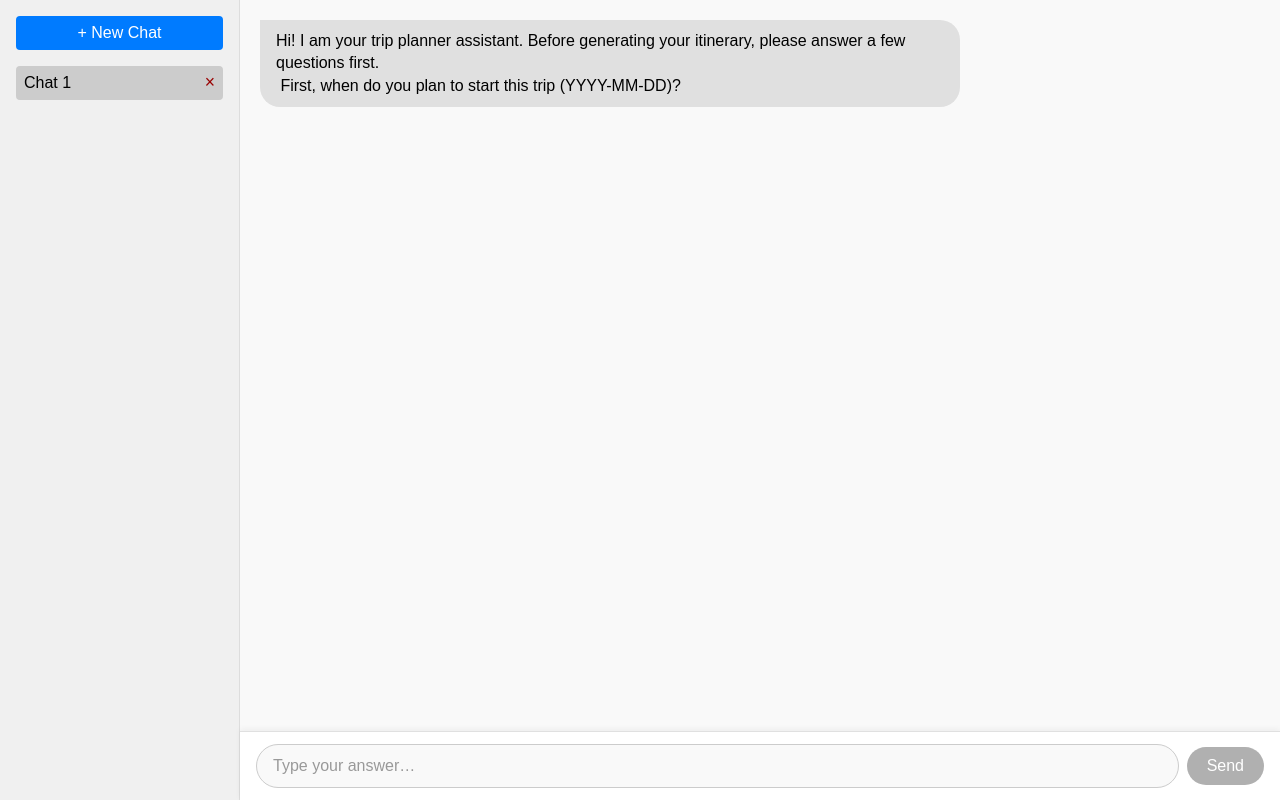
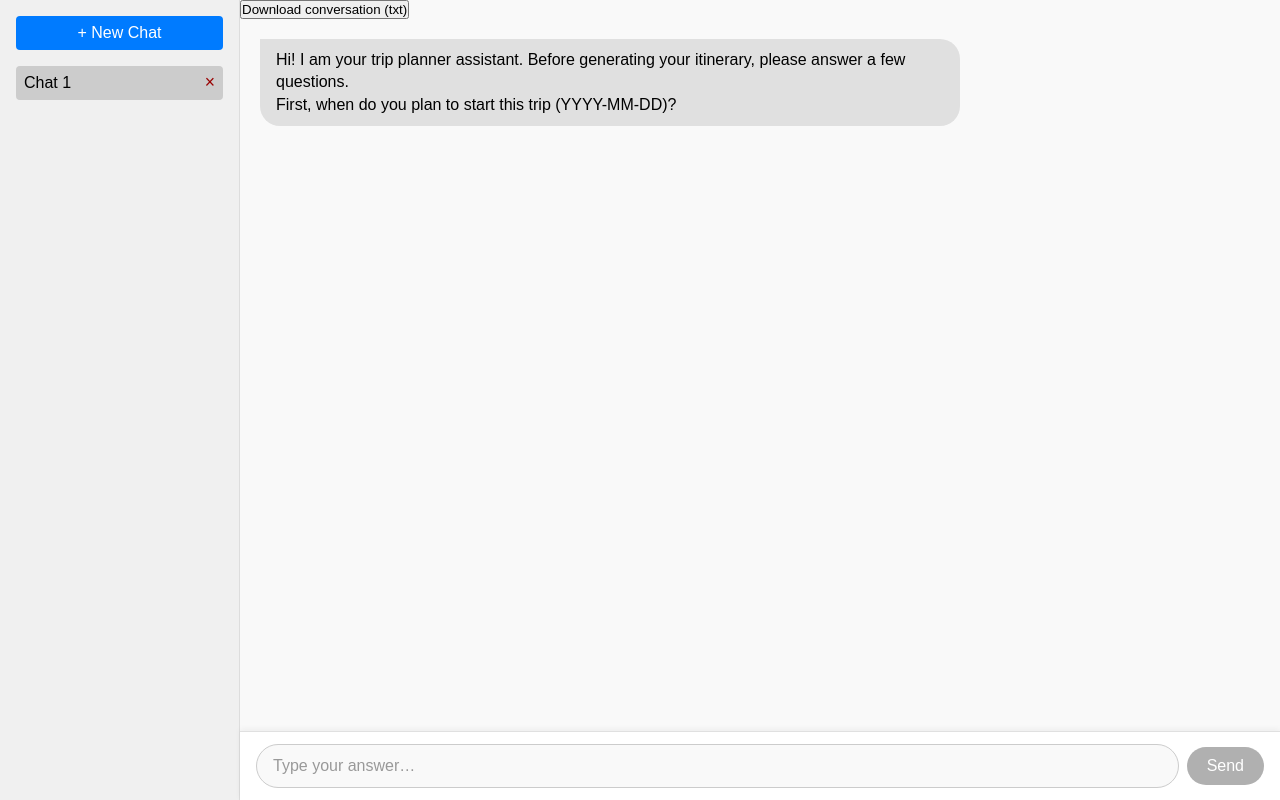
Before and after one commit to cyzhang39/trip-planner-chat, a React (Create React App) app: page / in a window 1280 px wide. Both pictures are taken after a click on the button "+ New Chat". Built offline with nearby package versions, Linux system fonts and the light colour scheme.

Commit message:
allow conversation download

```diff
--- a/src/App.js
+++ b/src/App.js
@@ -28,7 +28,7 @@ export default function App() {
     const newSession = {
       sid,
       name: `Chat ${num}`,
-      messages: [{ from: 'bot', text: 'Hi! I am your trip planner assistant. Before generating your itinerary, please answer a few questions first. \n First, when do you plan to start this trip (YYYY-MM-DD)?' }],
+      messages: [{ from: 'bot', text: 'Hi! I am your trip planner assistant. Before generating your itinerary, please answer a few questions. \nFirst, when do you plan to start this trip (YYYY-MM-DD)?' }],
       step: 'start-date',
       answers: {}
     }
--- a/src/components/chat.js
+++ b/src/components/chat.js
@@ -16,6 +16,21 @@ export default function Chat({messages, step, answers, onSessionChange}) {
   const setMessages = (msgs) => update({ messages: msgs });
   const setStep = (s) => update({ step: s });
   const setAnswers = (ans) => update({ answers: ans });
+
+  const download = () => {
+    const txt = messages.map(m => `${m.from === 'user' ? 'You' : 'Assistant'}: ${m.text}`).join('\n\n');
+    const blob = new Blob([txt], { type: 'text/plain;charset=utf-8' })
+    const url = URL.createObjectURL(blob);
+    const link = document.createElement('a');
+    link.href = url;
+    link.download = 'trip_planner_conversation.txt';
+    document.body.appendChild(link);
+    link.click();
+    document.body.removeChild(link);
+    URL.revokeObjectURL(url);
+  };
+
+
 
   const sendMessage = (content) => {
     const userMsg = { from: 'user', text: content };
@@ -131,6 +146,9 @@ export default function Chat({messages, step, answers, onSessionChange}) {
 
   return (
     <div className="chat-container">
+      <div className='chat-head'>
+        <button className='download-btn' onClick={download}> Download conversation (txt)</button>
+      </div>
       <div className="chat-window">
         {messages.map((m,i) => (
           <div key={i} className={`message ${m.from}`}>
```
